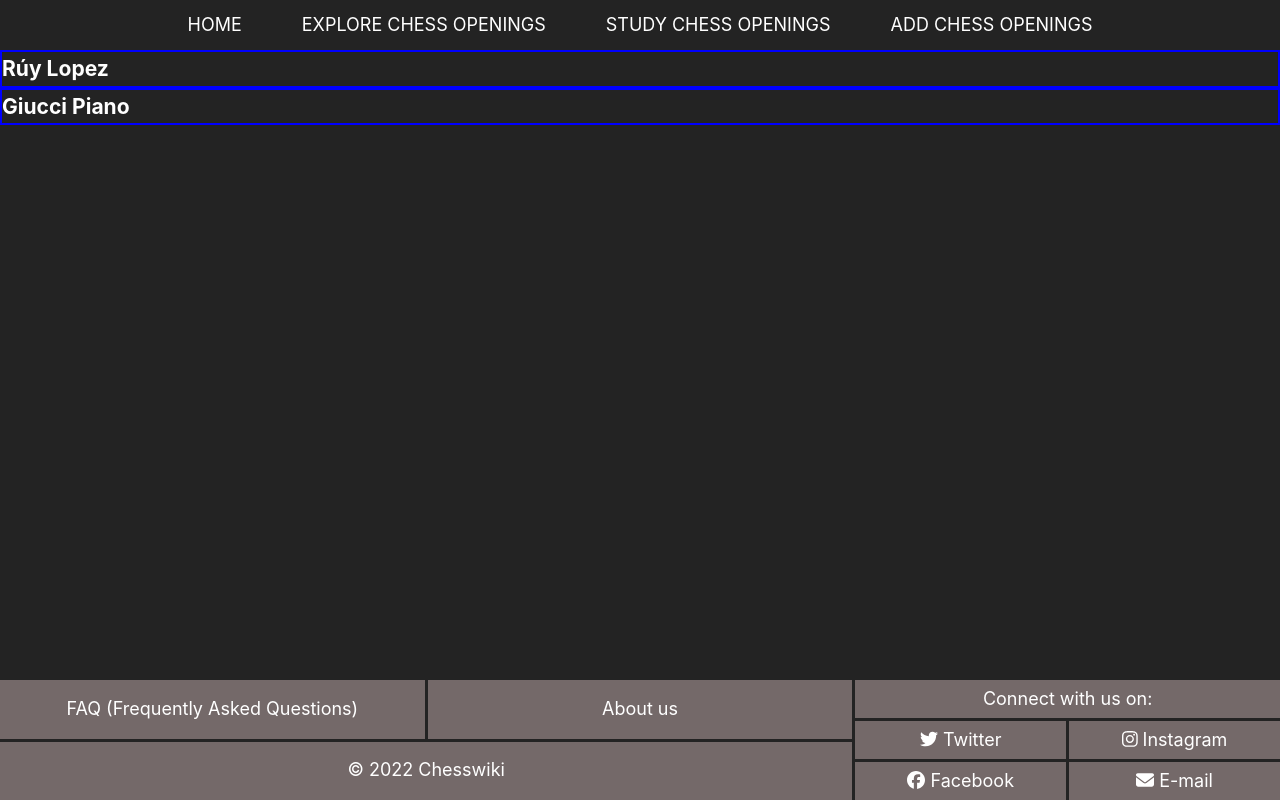
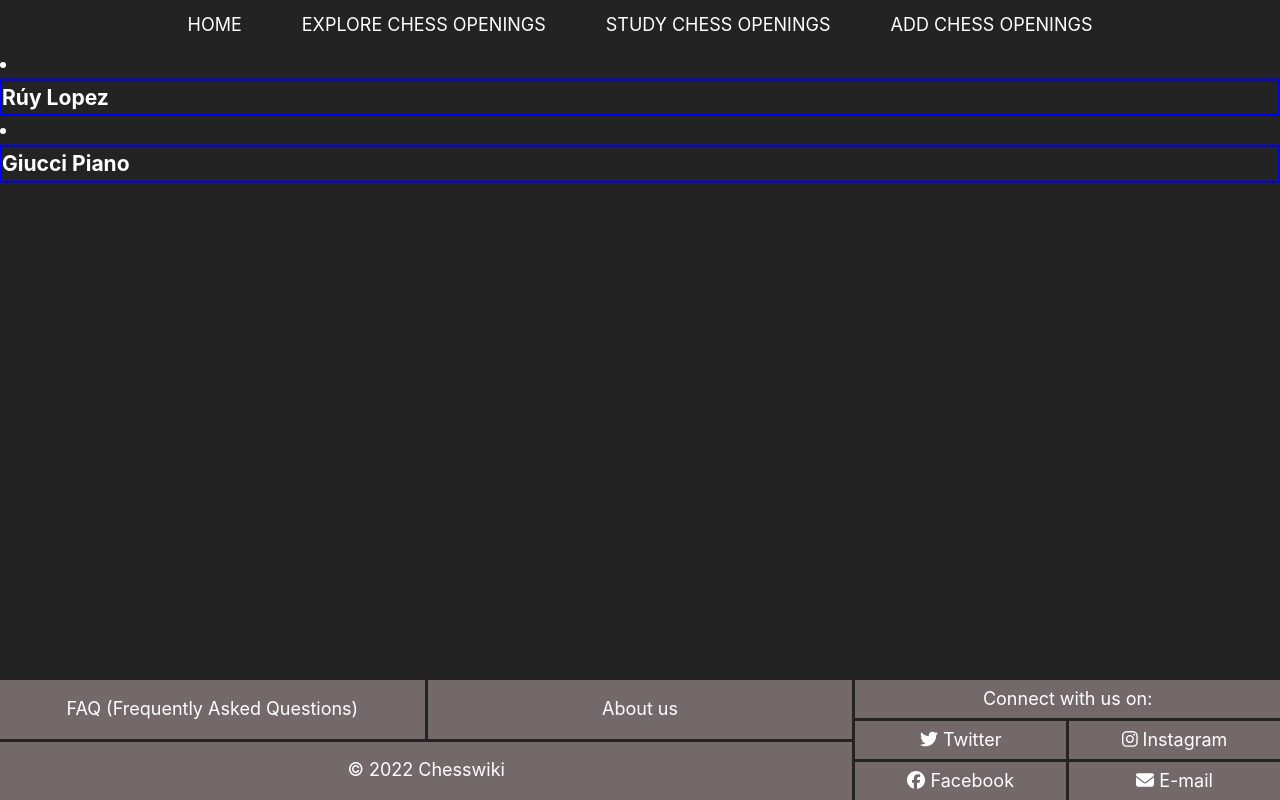
Before and after one commit to Lode2/nextjs-chesswiki, a Next.js app: page /test-routes/testList in a window 1280 px wide. Built offline with nearby package versions, Linux system fonts and the light colour scheme.

Commit message:
Finished the collapsible list, also known as multi level accordion menu. I used <details> and <summary> tags to make it work.

```diff
--- a/components/CollapsibleList.js
+++ b/components/CollapsibleList.js
@@ -1,5 +1,6 @@
 import styles from '../styles/collapseList.module.css'
 
+// also called: multi-level accordion menu
 export default function CollapsibleList(props) {
   const list = [
     {
@@ -33,7 +34,6 @@ export default function CollapsibleList(props) {
     <>
       {renderParent(list[0])}
       {renderParent(list[1])}
-
     </>
   )
 }
@@ -48,26 +48,14 @@ function renderParent(parent) {
     }
   })
   return (
-    <div>
-      <div className={styles.parentWrapper} onClick={toggleChildren}><h3 style={{ margin: '0' }}>{parent.name}</h3></div>
-      <div className={styles.childrenWrapper}><ul style={{ margin: '0' }}>{renderedChildren}</ul></div>
-    </div>
+    <li>
+      <details key={'collapsible list parent' + parent.name}>
+        <summary className={styles.parentWrapper}><h3 style={{ margin: '0' }}>{parent.name}</h3></summary>
+        <div className={styles.childrenWrapper}><ul style={{ margin: '0' }}>{renderedChildren}</ul></div>
+      </details>
+    </li>
   )
 }
-// an entire thread about collapse animations: https://stackoverflow.com/questions/3508605/how-can-i-transition-height-0-to-height-auto-using-css
-function toggleChildren(e) {
-  const parentElement = e.currentTarget
-  const childrenWrapper = parentElement.nextElementSibling // sibling because the children wrapper is a sibling
-  // childrenWrapper.className = styles.collapsedChildrenWrapper
-  // childrenWrapper.classList.toggle(styles.collapsedChildrenWrapper)
-  if (!childrenWrapper.style.height || childrenWrapper.style.height == '0px') {
-    childrenWrapper.style.height = Array.prototype.reduce.call(childrenWrapper.childNodes, function (p, c) { return p + (c.offsetHeight || 0); }, 0) + 'px';
-  } else {
-    childrenWrapper.style.height = '0px';
-  }
-
-}
-
 
 // TEMPLATE:
 // <>
@@ -111,3 +99,48 @@ function toggleChildren(e) {
 //     </ul>
 //   </div>
 // </>
+
+//details, summary template:
+// <>
+// <div>
+//   Listname
+//   <details>
+//     <summary><div>Parent: Ruy</div></summary>
+//     <div>
+//       <ul>
+//         <li><div>Mainline</div></li>
+//         <li><div>sideline 1</div></li>
+//         <li><div>sideline 2</div></li>
+//         <li><div>sideline 3</div></li>
+//         <li><div>sideline 4</div></li>
+//       </ul>
+//     </div>
+//   </details>
+
+//   <details>
+//     <summary><div>Parent: Giucci Piano</div></summary>
+//     <div>
+//       <ul>
+//         <li><div>Mainline</div></li>
+//         <li>
+//           <details>
+//             <summary><div>Parent: second mainline</div></summary>
+//             <div>
+//               <ul>
+//                 <li><div>sideline 1</div></li>
+//                 <li><div>sideline 2</div></li>
+//                 <li><div>sideline 3</div></li>
+//               </ul>
+//             </div>
+//           </details>
+
+//         </li>
+//         <li><div>sideline 1</div></li>
+//         <li><div>sideline 2</div></li>
+//         <li><div>sideline 3</div></li>
+//         <li><div>sideline 4</div></li>
+//       </ul>
+//     </div>
+//   </details>
+// </div>
+// </>
--- a/styles/collapseList.module.css
+++ b/styles/collapseList.module.css
@@ -1,5 +1,6 @@
 .parentWrapper {
     border: 2px blue solid;
+    list-style: none;
 }
 
 /* .childrenWrapper {
@@ -15,7 +16,8 @@
 } */
 
 .childrenWrapper {
-    height: 0px;
+    /* height: 0px;
     transition: height 0.3s ease;
-    overflow: hidden;
+    overflow: hidden; */
+    border: 2px red dotted;
 }
```
